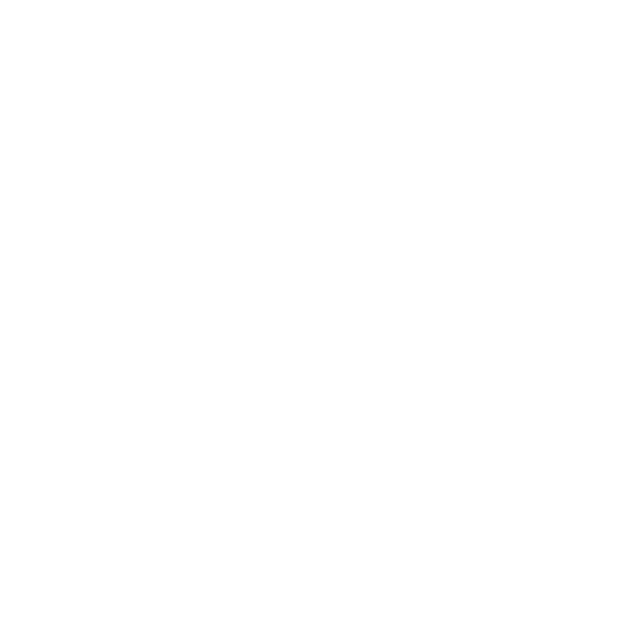
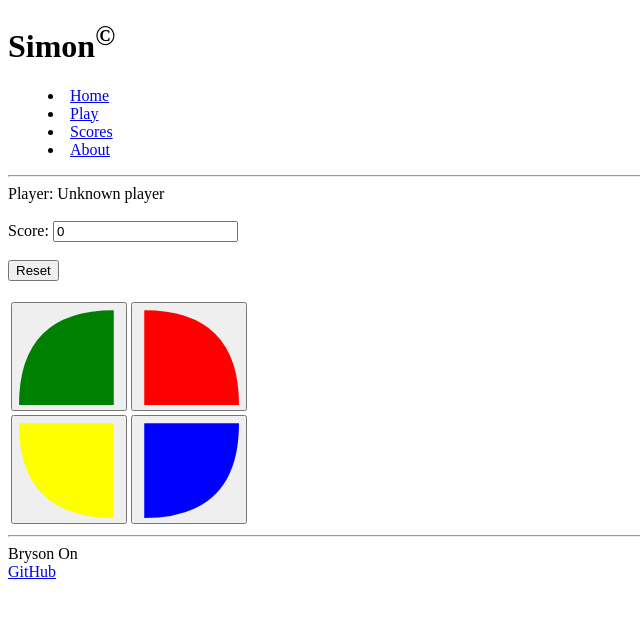
Before and after one commit to brysonon/simon, a plain HTML site: page play.html in a window 1280 px wide. Shown: the whole page, without its empty margins (0-640 px from the left). Drawn offline with Linux system fonts and the light colour scheme.

Commit message:
Modified index.html and completed play.html

```diff
--- a/play.html
+++ b/play.html
@@ -0,0 +1,104 @@
+<!DOCTYPE html>
+<html lang="en">
+  <head>
+    <title>Simon</title>
+  </head>
+  <body>
+    <header>
+      <h1>Simon<sup>&copy;</sup></h1>
+
+      <nav>
+        <menu>
+          <li><a href="index.html">Home</a></li>
+          <li><a href="play.html">Play</a></li>
+          <li><a href="scores.html">Scores</a></li>
+          <li><a href="about.html">About</a></li>
+        </menu>
+      </nav>
+
+      <hr />
+    </header>
+
+    <main>
+      <div>
+        Player:
+        <text>Unknown player</text>
+      </div>
+
+      <br />
+
+      <div>
+        <label for="count">Score:</label>
+        <input type="number" id="count" value="0"/>
+      </div>
+
+      <br />
+
+      <div>
+        <button>Reset</button>
+      </div>
+
+      <br />
+
+      <div>
+        <table>
+          <tr>
+            <td>
+              <button>
+                <svg
+                  viewBox="5 0 95 95"
+                  height="100"
+                  width="100"
+                >
+                  <path d="M 95,5 95,95 5,95 Q 5,5 95,5" fill="green" />
+                </svg>
+              </button>
+            </td>
+            <td>
+              <button>
+                <svg
+                  viewBox="0 0 95 95"
+                  height="100"
+                  width="100"
+                >
+                  <path d="M5,5 5,95 95,95 Q 95,5 5,5" fill="red" />
+                </svg>
+              </button>
+            </td>
+          </tr>
+          <tr>
+            <td>
+              <button>
+                <svg
+                  viewBox="5 0 95 95"
+                  height="100"
+                  width="100"
+                >
+                  <path d="M5,5 95,5 95,95 Q 5,95 5,5" fill="yellow" />
+                </svg>
+              </button>
+            </td>
+            <td>
+              <button>
+                <svg
+                  viewBox="0 0 95 95"
+                  height="100"
+                  width="100"
+                >
+                  <path d="M95,5 5,5 5,95 Q 95,95 95,5" fill="blue" />
+                </svg>
+              </button>
+            </td>
+          </tr>
+        </table>
+      </div>
+    </main>
+
+    <footer>
+      <hr />
+      <text>Bryson On</text>
+      <br />
+      <a href="https://github.com/brysonon/simon.git">GitHub</a>
+    </footer>
+  </body>
+</html>
```
Also changed, not shown: index.html (+1 -1 lines).
